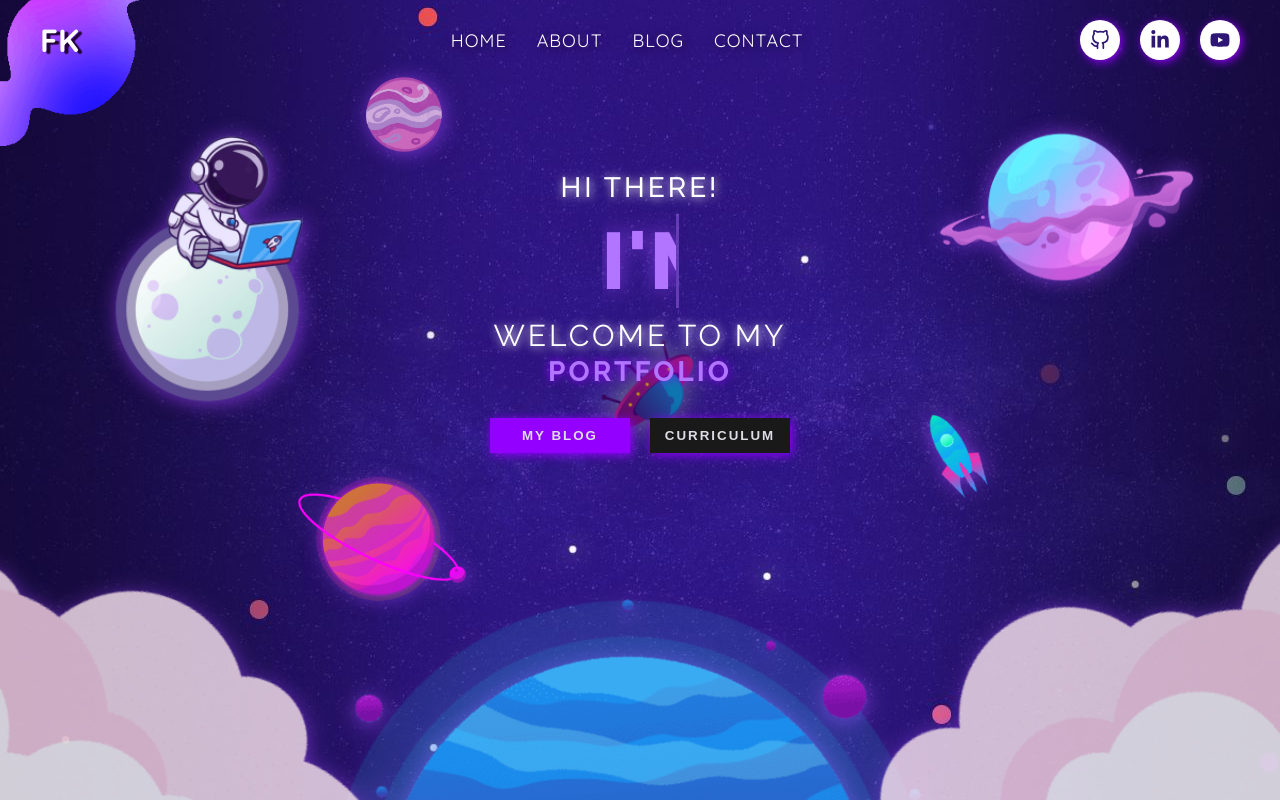
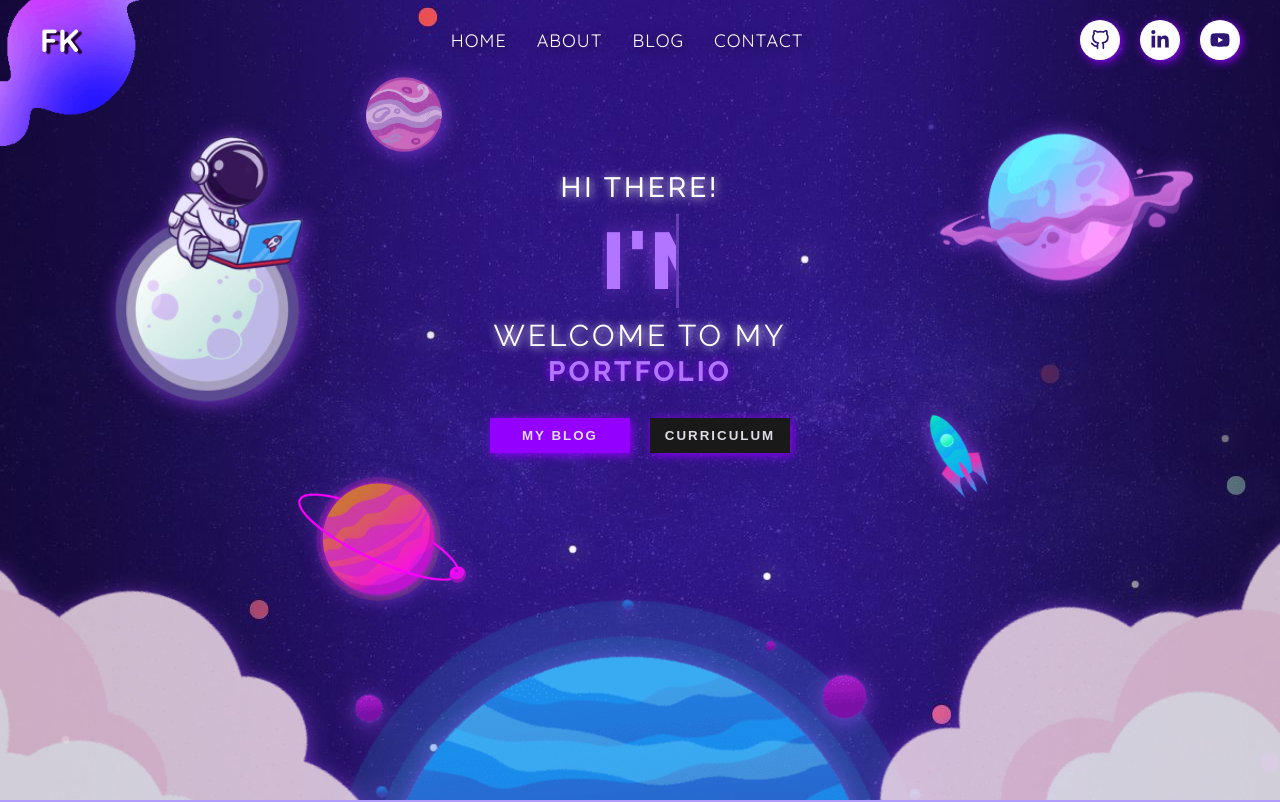
Before and after one commit to felipedalperio/portfolio, a React (Create React App) app: page / in a window 1280 px wide. Shown: the top 802 px of the page. Built offline with nearby package versions, Linux system fonts and the light colour scheme.

Commit message:
background-color

```diff
--- a/src/components/header/header.scss
+++ b/src/components/header/header.scss
@@ -1,7 +1,7 @@
 .header{
     position: relative;
     height: 100vh;
-    width: 100vw;
+    width: 100%;
     background-image: url("../../../public/images/space.jpg");
     background-repeat: no-repeat;
     background-attachment: fixed;
@@ -43,11 +43,11 @@
             transform: rotate(-60deg);
             left: 0;
             top:10px;
-            transition: all .5s ease;
-            animation: satellite 15s infinite linear, spaceship .8s infinite ;
+            visibility: hidden;
+            width: 60px;
 
             @media (max-width:661px) {
-                width: 60px;
+                visibility: visible;
                 animation: satellite 26s infinite linear, spaceship .8s infinite ;
             }
 
--- a/src/components/post/post.scss
+++ b/src/components/post/post.scss
@@ -1,3 +1,4 @@
 .post{
     height: 100vh;
+    background: linear-gradient(180deg, #b29cfb 0% 4%, #311e6f 10% 15%, #1d0f4b 20% 100%);
 }
```
